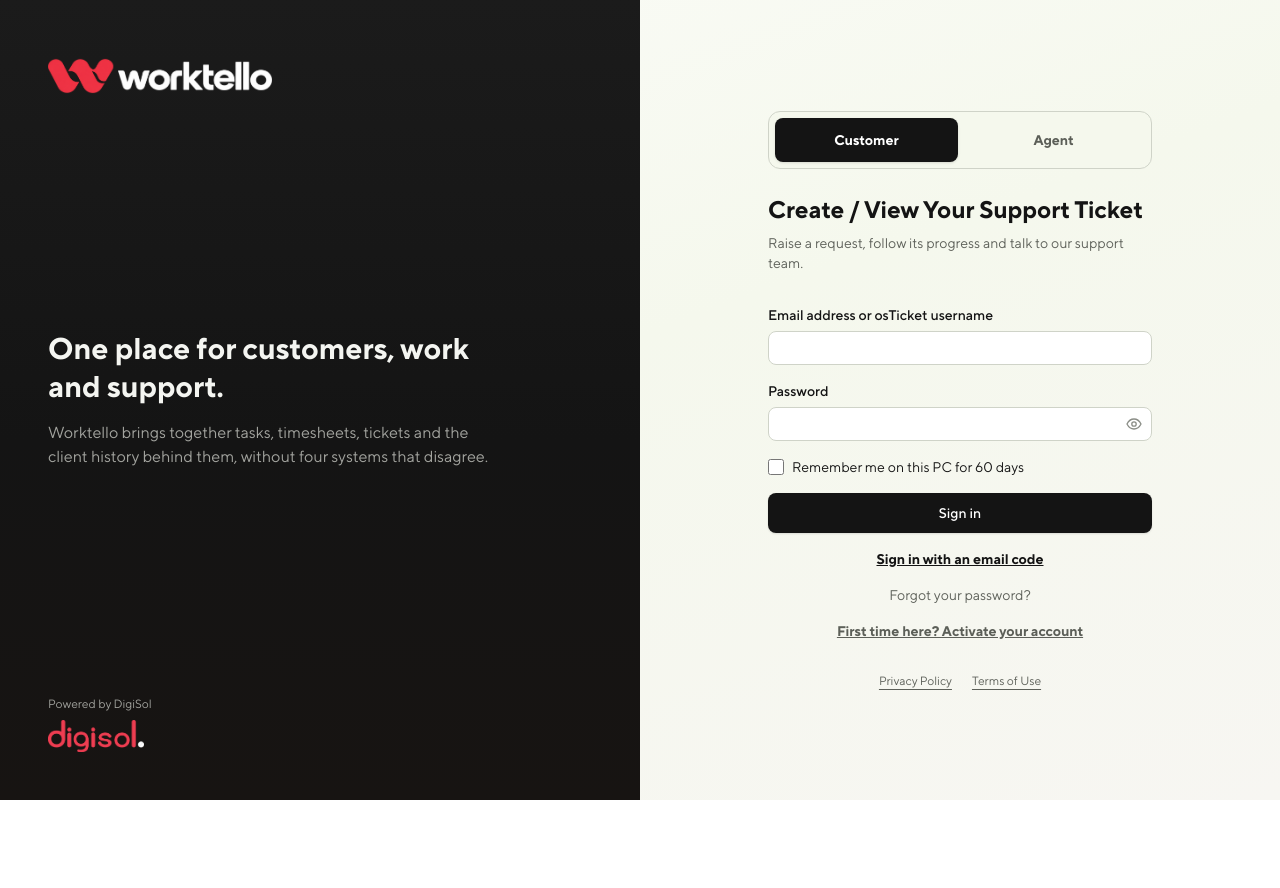
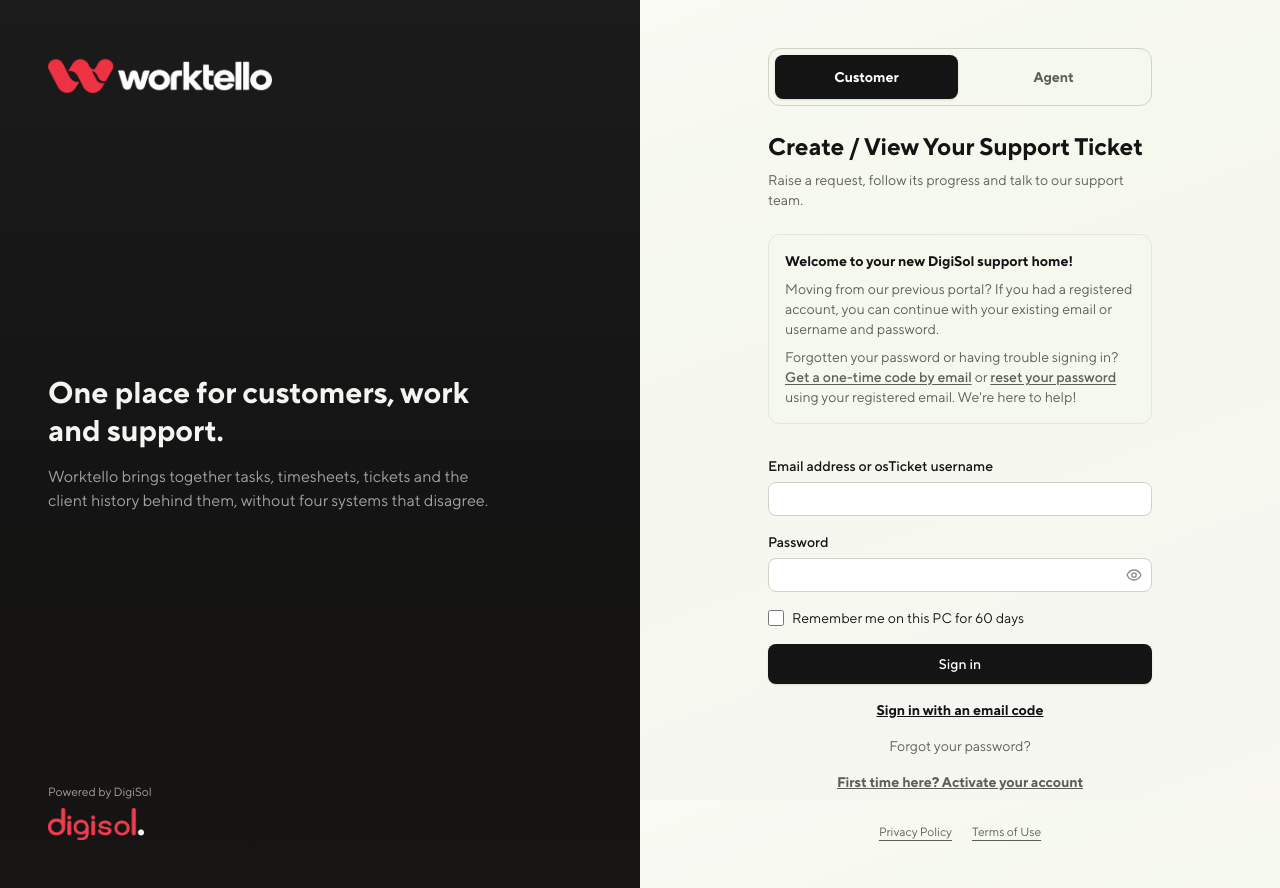
Before and after one commit to digisol-ae/COEX, a Next.js app in the folder apps/web/: page /login in a window 1280 px wide. Before the commit the page ends 800 px from the top, so only its background shows below. Built offline with nearby package versions, Linux system fonts and the light colour scheme; no server answers; what async_hooks would draw is missing.

Commit message:
feat(login): welcome customers moving from the previous support portal

```diff
--- a/apps/web/src/app/email-login/page.tsx
+++ b/apps/web/src/app/email-login/page.tsx
@@ -1,5 +1,6 @@
 import { AuthShell } from '../login/auth-shell';
 import { EmailLoginForm } from './form';
+import { CustomerWelcome } from '../login/customer-welcome';
 export const metadata = { title: 'Email code sign-in · Worktello' };
 export default function EmailLoginPage() {
   return (
@@ -7,6 +8,7 @@ export default function EmailLoginPage() {
       title="Sign in with an email code"
       intro="Access your support tickets using a one-time code sent to your registered email. No password needed."
     >
+      <CustomerWelcome />
       <EmailLoginForm />
     </AuthShell>
   );
--- /dev/null
+++ b/apps/web/src/app/login/customer-welcome.tsx
@@ -0,0 +1,30 @@
+import Link from 'next/link';
+
+/** Friendly guidance for customers arriving from the previous support portal. */
+export function CustomerWelcome() {
+  return (
+    <aside
+      aria-label="Welcome from our previous support portal"
+      className="mt-6 rounded-xl border border-[var(--color-line)] bg-[var(--color-surface-muted)] p-4 text-sm text-[var(--color-ink-muted)]"
+    >
+      <h2 className="font-semibold text-[var(--color-ink)]">
+        Welcome to your new DigiSol support home!
+      </h2>
+      <p className="mt-2">
+        Moving from our previous portal? If you had a registered account, you can continue with your
+        existing email or username and password.
+      </p>
+      <p className="mt-2">
+        Forgotten your password or having trouble signing in?{' '}
+        <Link href="/email-login" className="font-medium underline underline-offset-2">
+          Get a one-time code by email
+        </Link>{' '}
+        or{' '}
+        <Link href="/forgot-password" className="font-medium underline underline-offset-2">
+          reset your password
+        </Link>{' '}
+        using your registered email. We&apos;re here to help!
+      </p>
+    </aside>
+  );
+}
--- a/apps/web/src/app/login/login-entry.tsx
+++ b/apps/web/src/app/login/login-entry.tsx
@@ -4,6 +4,7 @@ import { useState } from 'react';
 import Link from 'next/link';
 import { AuthShell } from './auth-shell';
 import { LoginForm } from './login-form';
+import { CustomerWelcome } from './customer-welcome';
 
 export function LoginEntry({
   entraEnabled,
@@ -42,6 +43,7 @@ export function LoginEntry({
         </div>
       }
     >
+      {customer ? <CustomerWelcome /> : null}
       <LoginForm
         customer={customer}
         entraEnabled={entraEnabled && !customer}
```
Also changed, not shown: 1 other file (tests, documents, lock files or other folders).
